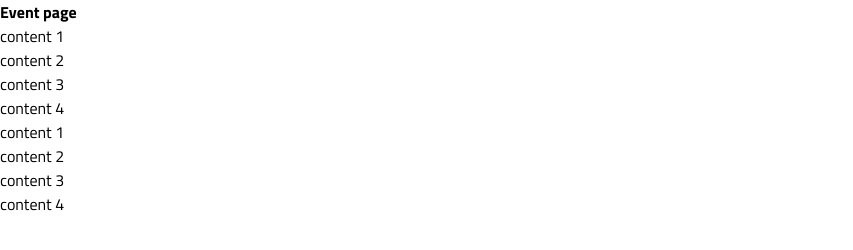
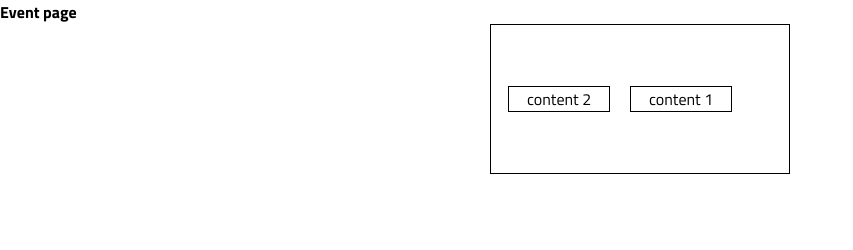
Before and after one commit to bongoesbonkers/begaone, a plain HTML site: page events.html in a window 1280 px wide. Shown: the whole page, without its empty margins (0-853 px from the left). Drawn offline with Linux system fonts and the light colour scheme.

Commit message:
Add files via upload

```diff
--- a/css/styles.css
+++ b/css/styles.css
@@ -276,8 +276,7 @@ nav {
     transform: scaleY(1);
     opacity: 1;
     visibility: visible;
-    display: block;
-}
+    display: block; }
   .nav__toggler:checked .section__container {
     z-index: 0; }
 
@@ -551,10 +550,36 @@ nav {
   transform: translate(-50%, -50%); }
 
 #medal--1 {
-  background-image: url("../assets/icons/medal_sml.png"); }
+  background-image: url(/assets/icons/medal_sml.png); }
 
 #medal--2 {
-  background-image: url("../assets/icons/medal_lg.png"); }
+  background-image: url(/assets/icons/medal_lg.png); }
+
+.slider__container {
+  margin: 0 auto;
+  border: 1px solid black;
+  height: 150px;
+  width: 300px;
+  box-sizing: border-box;
+  position: relative; }
+
+.slider__contents {
+  position: absolute;
+  top: 50%;
+  left: 50%;
+  transform: translate(-50%, -50%) rotate(90deg);
+  height: 300px;
+  width: 150px;
+  overflow-y: scroll;
+  overflow-x: hidden; }
+
+.slider__content {
+  list-style-type: none;
+  width: 100px;
+  text-align: center;
+  border: 1px solid black;
+  transform: rotate(-90deg);
+  margin: 6rem auto; }
 
 .container {
   margin: 0 auto;
@@ -666,7 +691,7 @@ section {
   border-radius: 50%;
   background-size: cover;
   background-position: center;
-  background-image: url("../assets/images/profile_test.jpg"); }
+  background-image: url(/assets/images/profile_test.jpg); }
 
 .profile__head-content {
   letter-spacing: 0;
```
